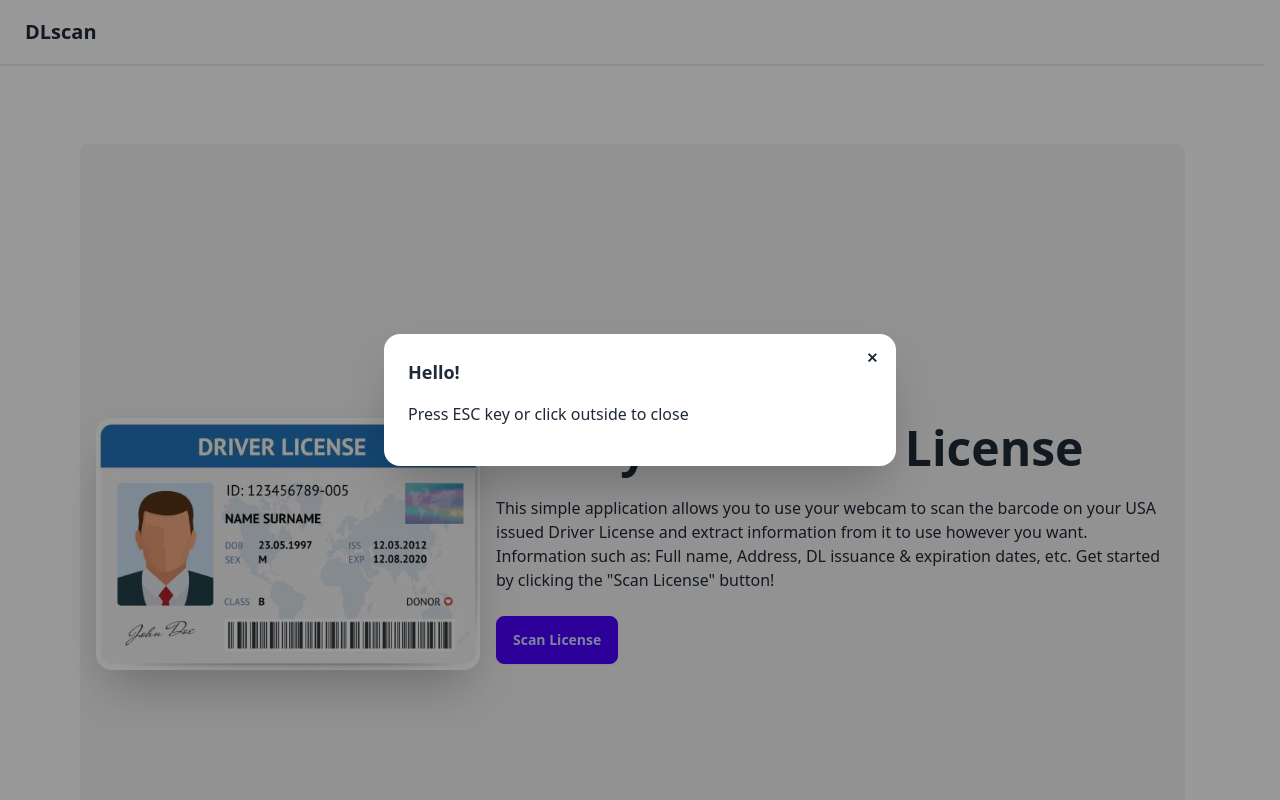
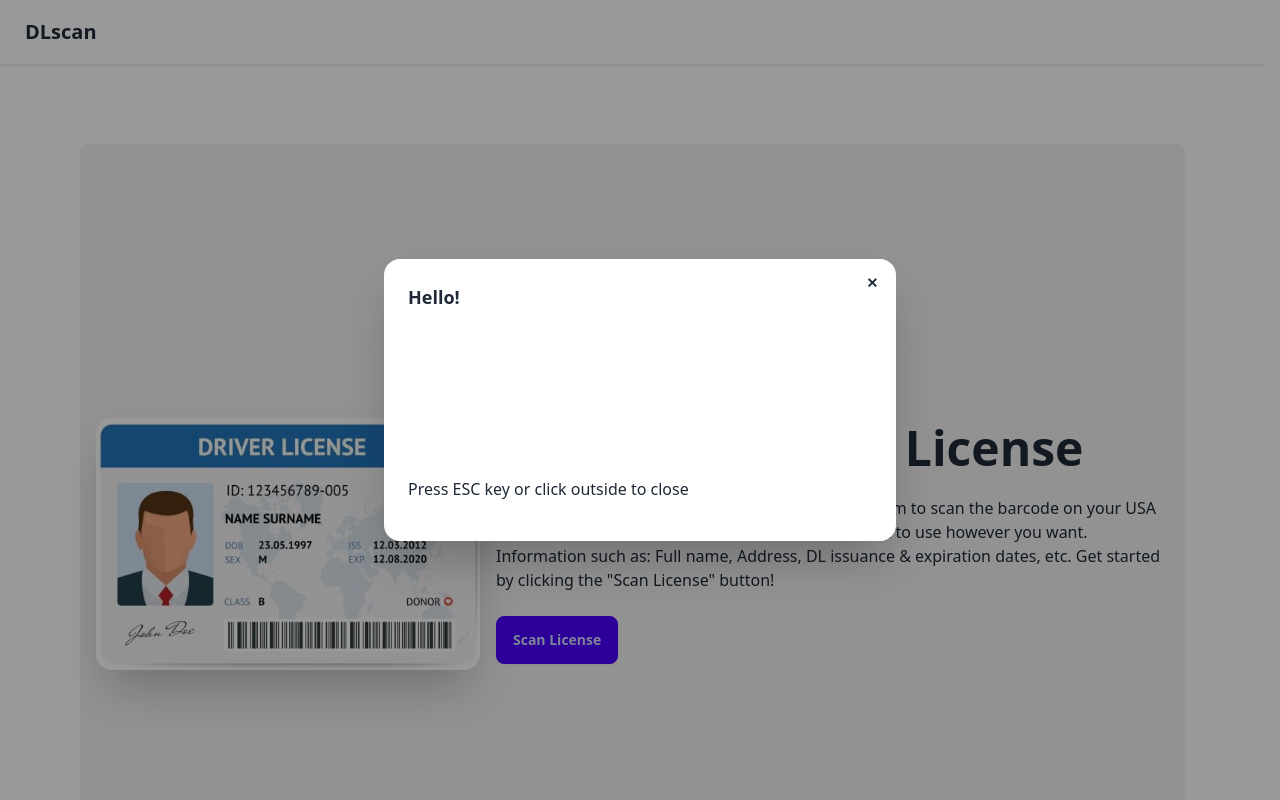
Before and after one commit to HermanDhillon/DLscan, a React (Vite) app: page / in a window 1280 px wide. Both pictures are taken after a click on the button "Scan License". Shown: the top 800 px of the page. Built offline with nearby package versions, Linux system fonts and the light colour scheme; no server answers.

Commit message:
add webcam in modal

```diff
--- a/package.json
+++ b/package.json
@@ -11,7 +11,10 @@
   },
   "dependencies": {
     "react": "^18.2.0",
-    "react-dom": "^18.2.0"
+    "react-dom": "^18.2.0",
+    "react-media-devices": "^1.1.5",
+    "react-webcam": "^7.2.0",
+    "react-zxing": "^2.0.0"
   },
   "devDependencies": {
     "@types/react": "^18.2.55",
--- /dev/null
+++ b/src/components/BarcodeScanner.jsx
@@ -0,0 +1,13 @@
+import { useMediaDevices } from "react-media-devices";
+import { useZxing } from "react-zxing";
+import Webcam from "react-webcam";
+
+function BarcodeScanner() {
+  return (
+    <div>
+      <Webcam />
+    </div>
+  );
+}
+
+export default BarcodeScanner;
--- a/src/components/WebcamModal.jsx
+++ b/src/components/WebcamModal.jsx
@@ -1,3 +1,4 @@
+import BarcodeScanner from "./BarcodeScanner";
 function WebcamModal() {
   return (
     <>
@@ -10,6 +11,7 @@ function WebcamModal() {
             </button>
           </form>
           <h3 className="font-bold text-lg">Hello!</h3>
+          <BarcodeScanner />
           <p className="py-4">Press ESC key or click outside to close</p>
         </div>
         <form method="dialog" className="modal-backdrop">
```
Also changed, not shown: src/utils/utils.js (added), 1 other file (tests, documents, lock files or other folders).
